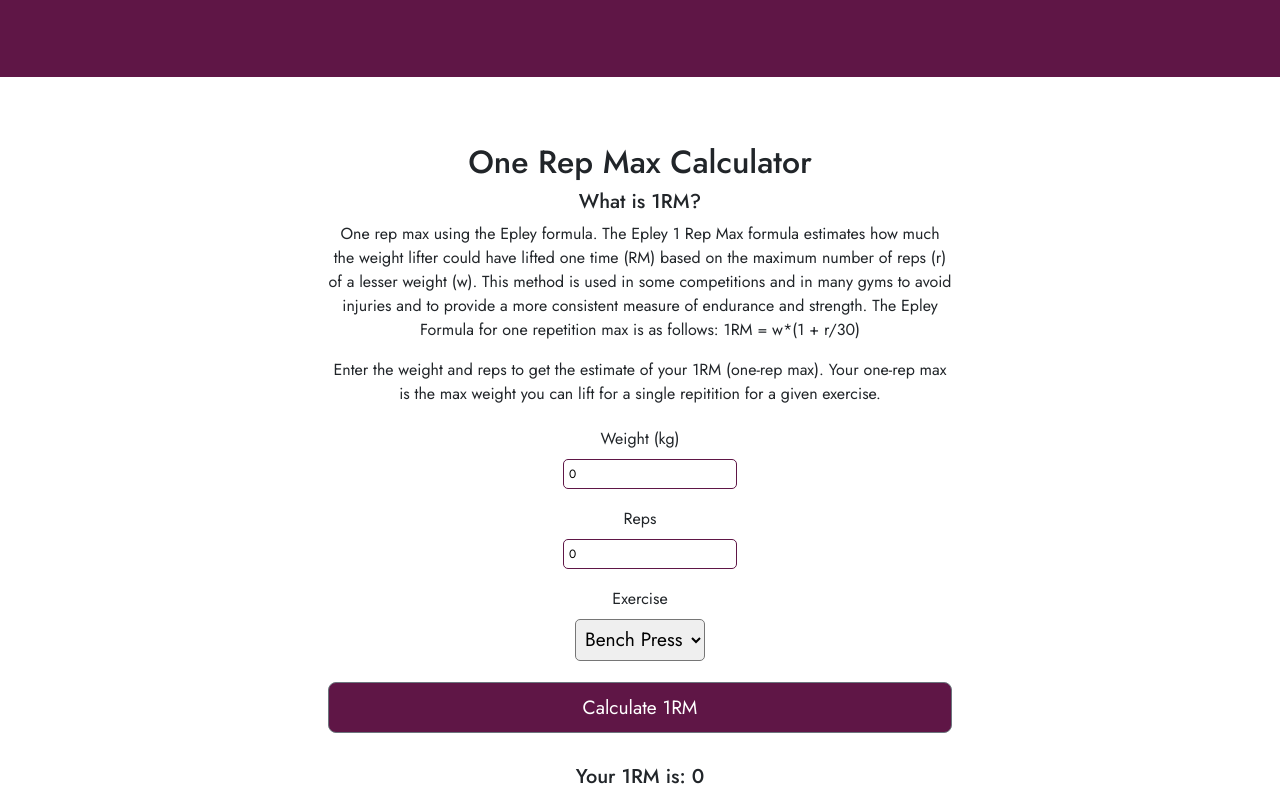
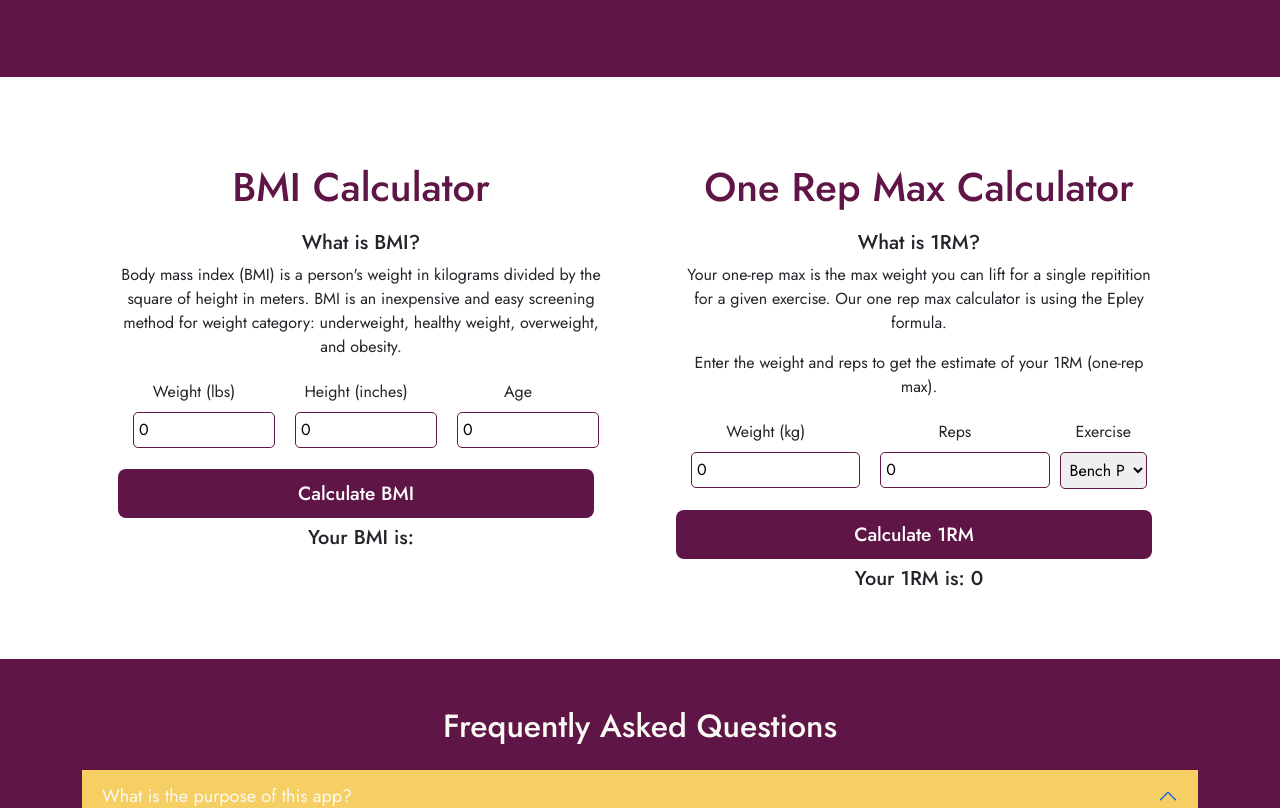
Before and after one commit to Clelia-M/WellFit, a React (Create React App) app: page / in a window 1280 px wide. Shown: the part 3062-3870 px from the top of the page. Built offline with nearby package versions, Linux system fonts and the light colour scheme; no server answers.

Commit message:
bmi and 1rm styling

```diff
--- a/src/App.js
+++ b/src/App.js
@@ -29,8 +29,10 @@ function App() {
         <div id="component2"> <Bmr /></div>
       </div>
       <Fitness />
-      <Workout />
-      <Bmi />
+      <div className="container" id="wcalculator">
+        <div id="component1">  <Bmi /></div>
+        <div id="component2"> <Workout /></div>
+      </div>
       <Charts />
       <FAQ />
       <Newsletter />
--- a/src/components/Bmi.js
+++ b/src/components/Bmi.js
@@ -22,10 +22,10 @@ function Bmi() {
   // HTML structure
   return (
     <div className="card-deck">
-      <div className="col-sm-6">
+      <div>
         <div className="row">
           <div className="card text-center">
-            <h2>BMI Calculator</h2>
+            <h2 className="title">BMI Calculator</h2>
             <h5>What is BMI?</h5>
             <p>
               Body mass index (BMI) is a person's weight in kilograms divided by
@@ -34,6 +34,8 @@ function Bmi() {
               overweight, and obesity.
             </p>
             <form onSubmit={calculateBmi}>
+            <div className="form-row">
+                <div className="form-group">
               <label>
                 Weight (lbs)
                 <input
@@ -42,7 +44,8 @@ function Bmi() {
                   onChange={(e) => setWeight(e.target.value)}
                 />
               </label>
-              <br></br>
+              </div>
+              <div className="form-group">
               <label>
                 Height (inches)
                 <input
@@ -51,23 +54,26 @@ function Bmi() {
                   onChange={(e) => setHeight(e.target.value)}
                 />
               </label>
-              <br></br>
+              </div>
+              <div className="form-group">
               <label>
                 Age
                 <input
                   type="text"
                   value={age}
-                  onChange={(e) => setAge(e.target.value)}
-                />
+                  onChange={(e) => setAge(e.target.value)} />
               </label>
-              <br></br>
+              </div>
+                <br />
+              </div>
+              <div className="form-group">
               <button
-                className="btn btn-secondary btn-lg btn-block"
+                className="btn btn-trackers"
                 type="submit"
               >
                 Calculate BMI
               </button>
-              <br></br>
+              </div>
             </form>
             <div className="center">
               <h5>Your BMI is: {bmi}</h5>
--- a/src/components/FAQ.js
+++ b/src/components/FAQ.js
@@ -37,6 +37,18 @@ function FAQ() {
               If you have any issues or questions about using WellFit, our customer support team is always here to help. You can contact us via email at support@wellfit.com. We strive to respond to all inquiries within 24 hours.
             </Accordion.Body>
           </Accordion.Item>
+          <Accordion.Item eventKey="5">
+            <Accordion.Header>How does the Epley 1Rep Max formula work?</Accordion.Header>
+            <Accordion.Body>
+              The Epley 1 Rep Max formula
+              estimates how much the weight lifter could have lifted one time
+              (RM) based on the maximum number of reps (r) of a lesser weight
+              (w). This method is used in some competitions and in many gyms to
+              avoid injuries and to provide a more consistent measure of
+              endurance and strength. The Epley Formula for one repetition max
+              is as follows: 1RM = w*(1 + r/30){" "}
+            </Accordion.Body>
+          </Accordion.Item>
         </Accordion>
       </div>
     </section>
--- a/src/components/Workout.js
+++ b/src/components/Workout.js
@@ -1,4 +1,4 @@
-import { oneRepMaxEpley as repsMax} from "fitness-calc";
+import { oneRepMaxEpley as repsMax } from "fitness-calc";
 import React, { useState } from "react";
 
 
@@ -26,26 +26,22 @@ function Workout() {
   // HTML structure
   return (
     <div className="card-deck">
-      <div className="col-sm-6">
+      <div>
         <div className="row">
           <div className="card text-center">
-            <h2>One Rep Max Calculator</h2>
+            <h2 className="title">One Rep Max Calculator</h2>
             <h5>What is 1RM?</h5>
             <p>
-              One rep max using the Epley formula. The Epley 1 Rep Max formula
-              estimates how much the weight lifter could have lifted one time
-              (RM) based on the maximum number of reps (r) of a lesser weight
-              (w). This method is used in some competitions and in many gyms to
-              avoid injuries and to provide a more consistent measure of
-              endurance and strength. The Epley Formula for one repetition max
-              is as follows: 1RM = w*(1 + r/30){" "}
+              Your one-rep max is the max weight you can lift for a single
+              repitition for a given exercise.  Our one rep max calculator is using the Epley formula.
             </p>
             <p>
               Enter the weight and reps to get the estimate of your 1RM (one-rep
-              max). Your one-rep max is the max weight you can lift for a single
-              repitition for a given exercise.
+              max).
             </p>
             <form onSubmit={calcOneRepMax}>
+              <div className="form-row">
+                <div className="form-group">
                   <label>
                     Weight (kg)
                     <input
@@ -53,12 +49,14 @@ function Workout() {
                       onChange={(e) => setWeight(e.target.value)}
                     />
                   </label>
-              <br></br>
+                </div>
+                <div className="form-group">
                   <label>
                     Reps
                     <input value={reps} onChange={(e) => setReps(e.target.value)} />
                   </label>
-              <br></br>
+                </div>
+                <div className="form-group">
                   <label>
                     Exercise
                     <select>
@@ -67,14 +65,17 @@ function Workout() {
                       <option value="squat">Squat</option>
                     </select>
                   </label>
-              <br></br>
+                </div>
+                <br />
+              </div>
+              <div className="form-group">
                 <button
-                className="btn btn-secondary btn-lg btn-block"
+                  className="btn btn-trackers"
                   type="submit"
                 >
                   Calculate 1RM
                 </button>
-              <br></br>
+              </div>
             </form>
             <div className="center">
               <h5>Your 1RM is: {oneRepMaxEpley}</h5>
--- a/src/index.css
+++ b/src/index.css
@@ -111,23 +111,15 @@ body {
   padding: 1rem;
 }
 
-input {
+input,
+select {
   display: block;
   width: 100%;
-  font-size: 12px;
+  font-size: 16px;
   padding: 5px 5px;
   margin: 8px 0;
   border-radius: 5px;
   border: var(--primaryclr) 1px solid;
-}
-
-select {
-  display: flex;
-  width: 100%;
-  font-size: 1.2rem;
-  padding: 5px 5px;
-  margin: 8px 0;
-  border-radius: 5px;
 }
 
 .card-deck button {
@@ -160,7 +152,8 @@ select {
 }
 
 /* tracker section */
-#trackers {
+#trackers,
+#wcalculator {
   display: flex;
 }
 
@@ -389,7 +382,8 @@ a:hover {
 }
 
 @media (max-width: 600px) {
-  #trackers {
+  #trackers,
+  #wcalculator {
     flex-direction: column;
   }
 
```
Lines whose indentation alone changed are shown as unchanged.
